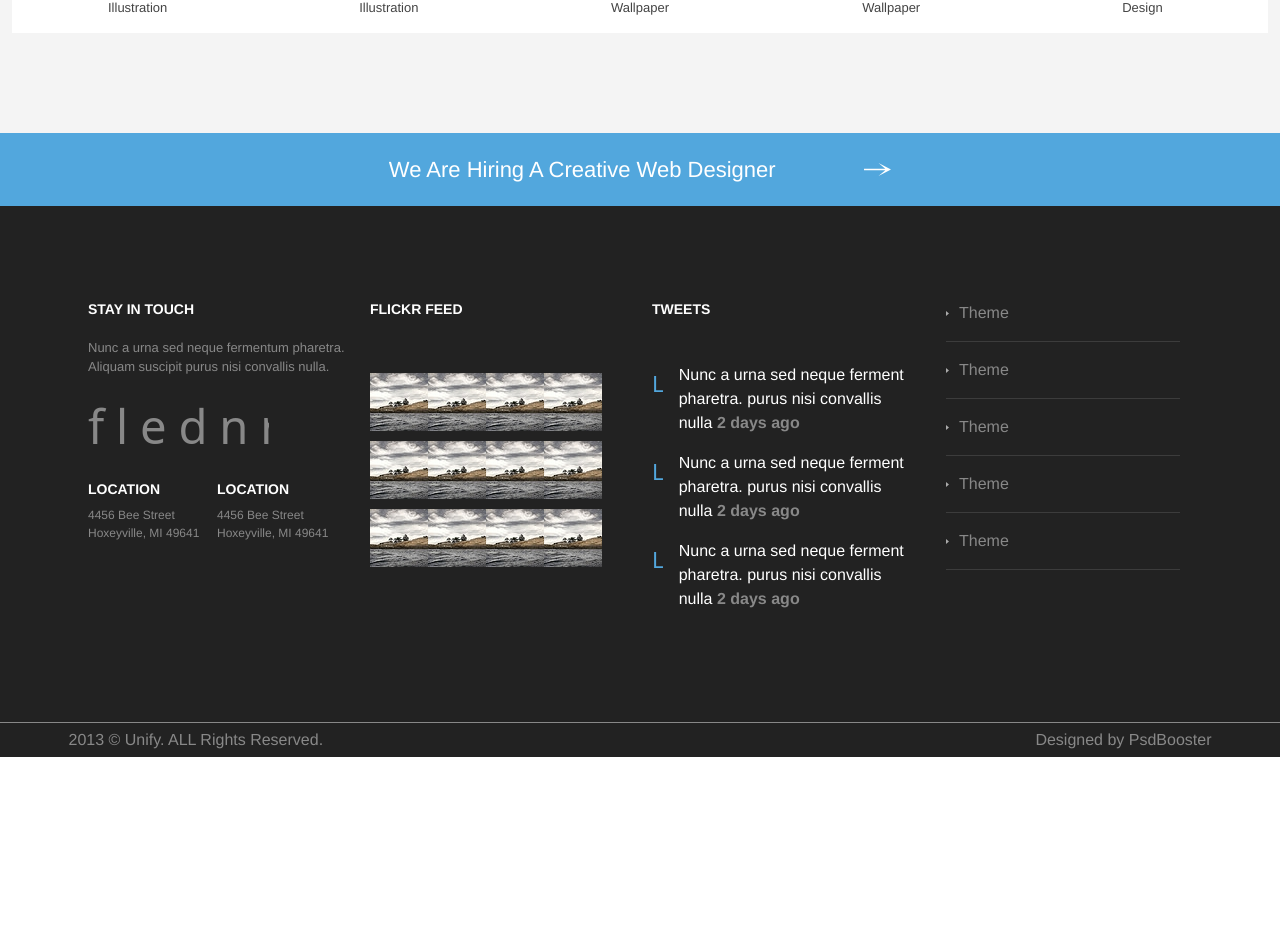
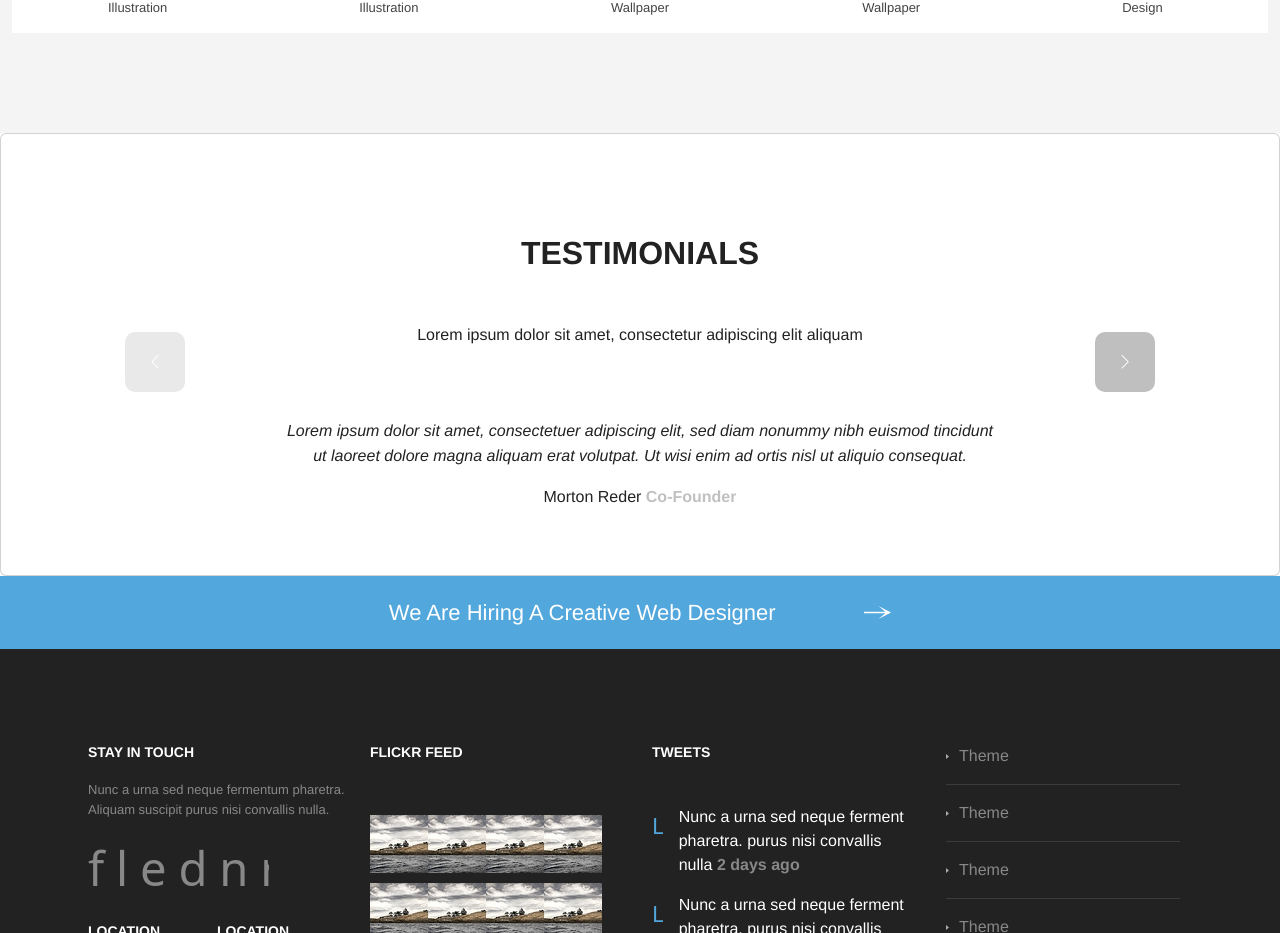
Before and after one commit to mohmaedelaraby/Safari, a Vue app: page / in a window 1280 px wide. Shown: the part 1877-2810 px from the top of the page. Before the commit the page ends 2634 px from the top, so only its background shows below. Built offline with nearby package versions, Linux system fonts and the light colour scheme.

Commit message:
testmonels swipper test

```diff
--- a/src/App.vue
+++ b/src/App.vue
@@ -1,8 +1,9 @@
 <template>
   <NavBar></NavBar>
   <CardsVue></CardsVue>
-  <FilterSection/>
-  <FooterSection/>
+  <FilterSection />
+  <TestMoneliesSwipper />
+  <FooterSection />
 </template>
 
 <script>
@@ -11,6 +12,7 @@ import CardsVue from "./components/CardsVue.vue";
 import FilterSection from "./components/Filteretion/FilterSection.vue";
 import FooterSection from "./components/FooterSection.vue";
 
+import TestMoneliesSwipper from "./components/TestMoneliesSwipper.vue";
 
 export default {
   name: "App",
@@ -18,8 +20,9 @@ export default {
     NavBar,
     CardsVue,
     FilterSection,
-    FooterSection
-},
+    FooterSection,
+    TestMoneliesSwipper,
+  },
 };
 </script>
 
@@ -38,7 +41,34 @@ export default {
   margin: 0;
   overflow-x: hidden;
 }
-.row{
+.row {
   margin: 0px;
 }
+.swiper-button-next {
+  right: 125px;
+  left: auto;
+  background-color: #8888;
+  padding: 30px;
+  border-radius: 10px;
+  overflow: hidden;
+}
+.swiper-button-next::after {
+  content: "next";
+  font-size: 14px;
+  color: white;
+}
+
+.swiper-button-prev {
+  left: 125px;
+  right: auto;
+  background-color: #8888;
+  padding: 30px;
+  overflow: hidden;
+  border-radius: 10px;
+}
+.swiper-button-prev::after {
+  content: "prev";
+  font-size: 14px;
+  color: white;
+}
 </style>
--- /dev/null
+++ b/src/components/TestMonelieCart.vue
@@ -0,0 +1,71 @@
+<template>
+  <div class="card">
+    <div class="card__container">
+      <div class="card__upper">
+        <h2>TESTIMONIALS</h2>
+        <p>Lorem ipsum dolor sit amet, consectetur adipiscing elit aliquam</p>
+      </div>
+
+      <div class="card__lower">
+        <p class="card__txt">
+          Lorem ipsum dolor sit amet, consectetuer adipiscing elit, sed diam
+          nonummy nibh euismod tincidunt ut laoreet dolore magna aliquam erat
+          volutpat. Ut wisi enim ad ortis nisl ut aliquio consequat.
+        </p>
+        <p class="card__signture">Morton Reder <strong>Co-Founder</strong></p>
+      </div>
+    </div>
+  </div>
+</template>
+
+<script>
+export default {};
+</script>
+
+<style lang="scss" scoped>
+.card {
+  display: flex;
+  justify-content: center;
+  align-items: center;
+  color: #222222;
+  .card__container {
+    width: 80%;
+    display: flex;
+    flex-direction: column;
+    .card__upper {
+      margin-top: 100px;
+      margin-bottom: 55px;
+      display: flex;
+      flex-direction: column;
+      justify-content: center;
+      align-items: center;
+      h2 {
+        margin-bottom: 50px;
+        font-weight: 600;
+      }
+      p {
+        width: 80%;
+      }
+    }
+    .card__lower {
+      display: flex;
+      flex-direction: column;
+      justify-content: center;
+      align-items: center;
+      margin-bottom: 50px;
+      .card__txt {
+        font-size: 16px;
+        line-height: 1.6;
+        width: 70%;
+        font-style: italic;
+      }
+      .card__signture {
+        font-size: 16px;
+        strong {
+          color: #88888888;
+        }
+      }
+    }
+  }
+}
+</style>
--- /dev/null
+++ b/src/components/TestMoneliesSwipper.vue
@@ -0,0 +1,32 @@
+<template>
+  <swiper :navigation="true" :modules="modules" class="mySwiper" >
+    <swiper-slide v-for="item in 4" v-bind:key="item"> <TestMonelieCart /> </swiper-slide>
+  </swiper>
+</template>
+<script>
+// Import Swiper Vue.js components
+import { Swiper, SwiperSlide } from "swiper/vue";
+import TestMonelieCart from './TestMonelieCart.vue'
+
+// Import Swiper styles
+import "swiper/css";
+
+import "swiper/css/navigation";
+
+
+
+// import required modules
+import { Navigation } from "swiper";
+
+export default {
+  components: {
+    Swiper,
+    SwiperSlide,TestMonelieCart
+  },
+  setup() {
+    return {
+      modules: [Navigation],
+    };
+  },
+};
+</script>
```
